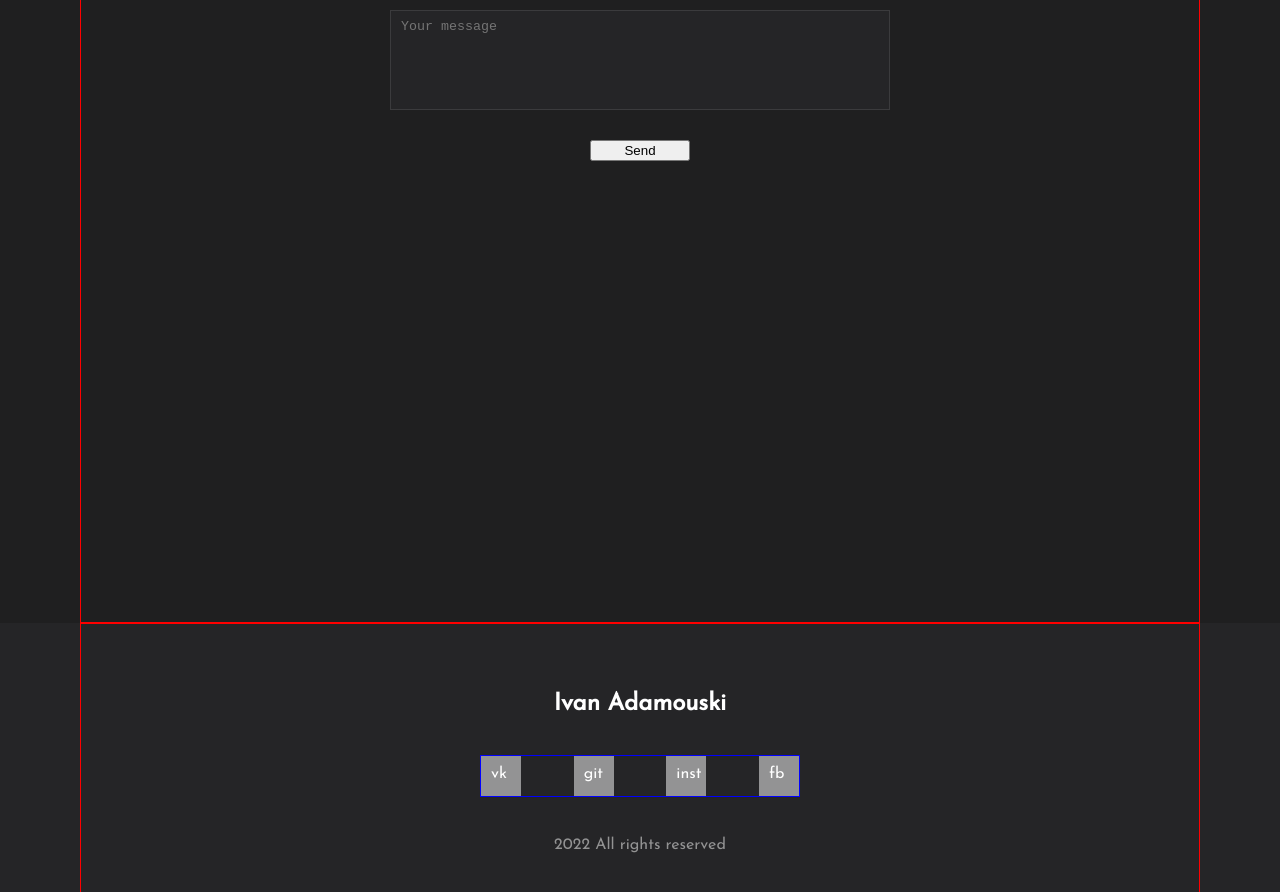
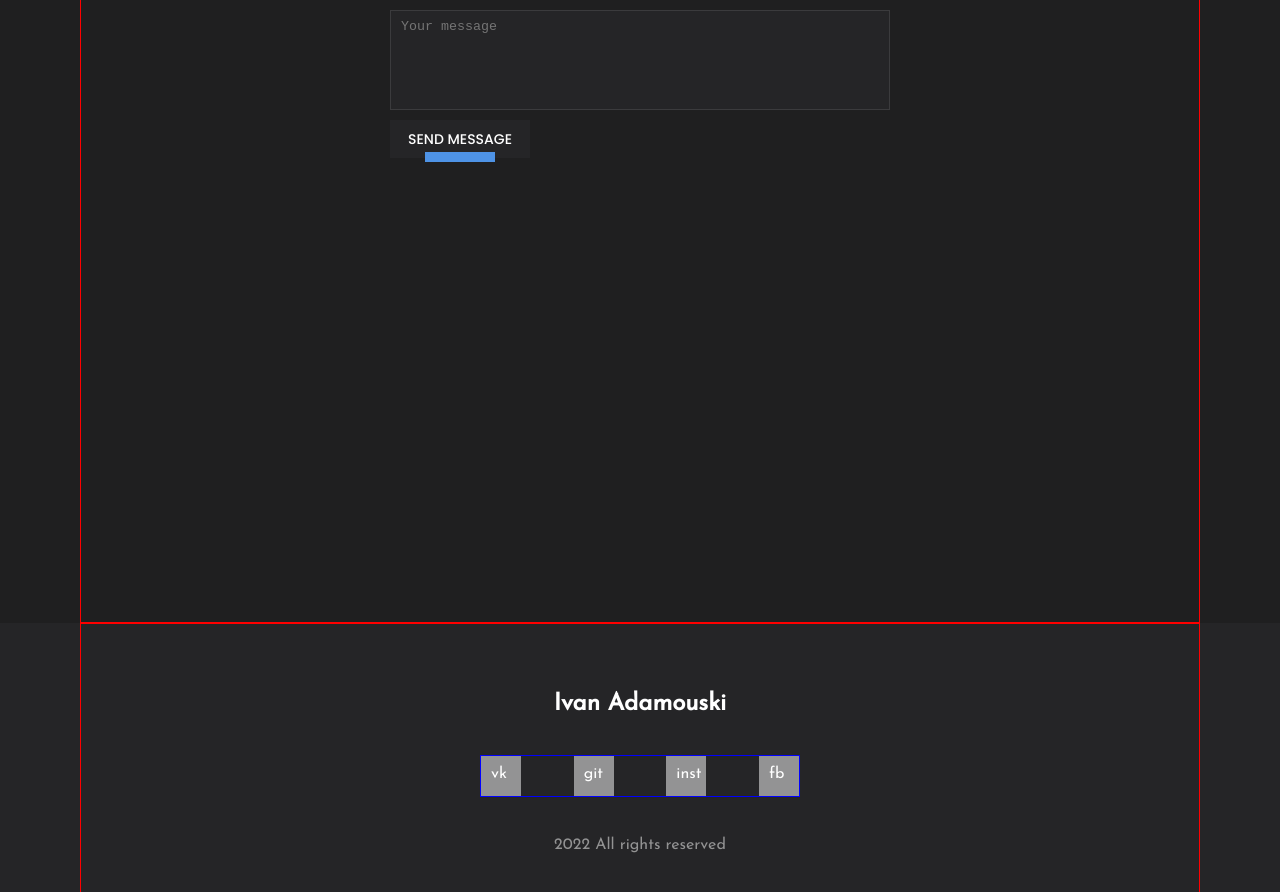
Before and after one commit to aivan3d66/portfolio, a React (Create React App) app: page / in a window 1280 px wide. Shown: the part 3400-4292 px from the top of the page. Built offline with nearby package versions, Linux system fonts and the light colour scheme.

Commit message:
add Button import

```diff
--- a/src/components/Contacts/Contacts.tsx
+++ b/src/components/Contacts/Contacts.tsx
@@ -1,5 +1,6 @@
 import style from "./Contacts.module.scss";
 import {BlockTitle} from "../../common/Title/BlockTitle";
+import {Button} from "../../common/Button/Button";
 
 export const Contacts = () => {
   return (
@@ -13,7 +14,7 @@ export const Contacts = () => {
             <input type="text" placeholder={"E-mail"}/>
             <textarea placeholder={"Your message"}/>
           </div>
-          <button type="submit" className={style.contactsForm__btn}>Send</button>
+          <Button type="submit">Send message</Button>
         </form>
       </div>
     </section>
--- a/src/components/Employ/Employ.tsx
+++ b/src/components/Employ/Employ.tsx
@@ -1,12 +1,13 @@
 import style from './Employ.module.scss';
 import {BlockTitle} from "../../common/Title/BlockTitle";
+import {Button} from "../../common/Button/Button";
 
 export const Employ = () => {
   return (
     <section className={style.employContainer}>
       <BlockTitle title={"Looking for remote work"}/>
       <div className={style.employWrapper}>
-        <button>Hire me</button>
+        <Button>Hire me</Button>
       </div>
     </section>
   )
```
